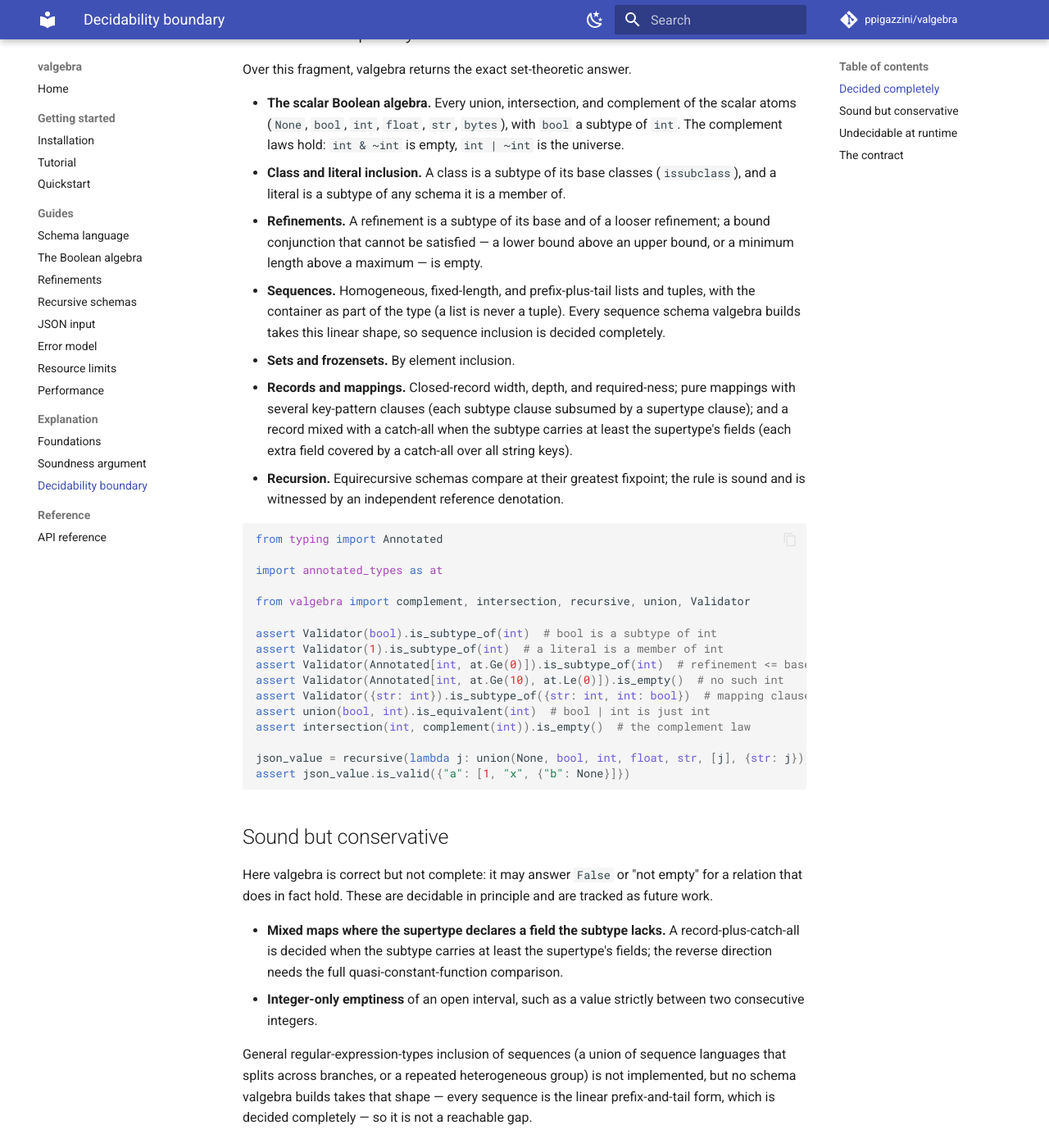
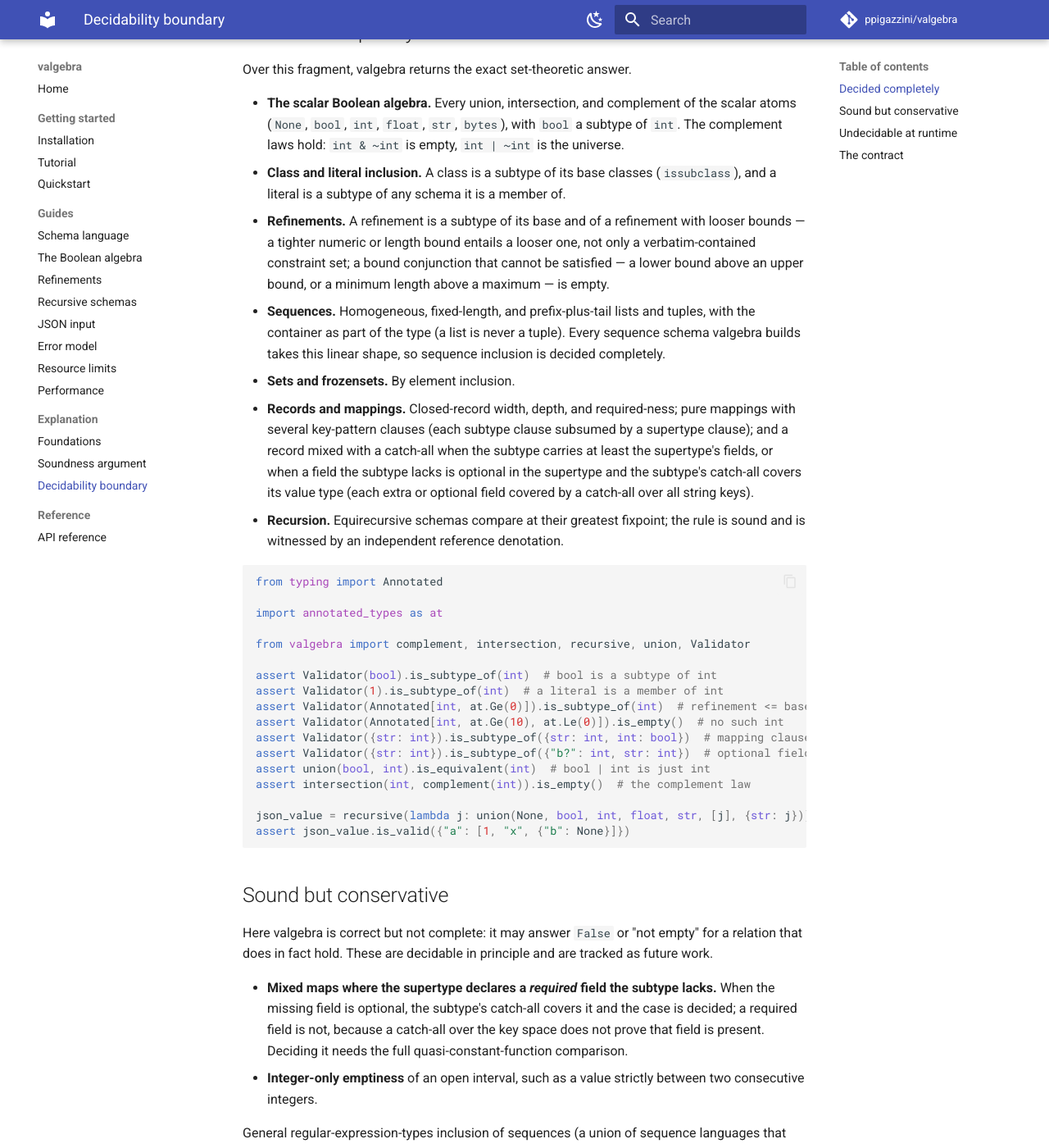
Before and after one commit to ppigazzini/valgebra, an MkDocs documentation site: the page built from docs/decidability.md, in a window 1280 px wide and 1400 px high, scrolled down 487 px. Shown: the whole window at 82% size. Built offline with MkDocs 1.6.1 and Material for MkDocs 9.7.7, drawn with Linux system fonts in a browser that asks for light colours; comment, search, counter and statistics services are not loaded.

Commit message:
docs: state the current mixed-map and refinement decidability boundary
The decidability and algebra pages record that a mixed map is decided when the
supertype's extra field is optional and the subtype's catch-all covers its
value type, leaving only a required field the subtype lacks conservative
because a catch-all over the key space does not prove the field is present.
The refinement entry states that a tighter numeric or length bound entails a
looser one, so subtyping holds by bound entailment rather than verbatim
constraint containment.

```diff
--- a/docs/decidability.md
+++ b/docs/decidability.md
@@ -24,9 +24,11 @@ Over this fragment, valgebra returns the exact set-theoretic answer.
   is the universe.
 - **Class and literal inclusion.** A class is a subtype of its base classes
   (`issubclass`), and a literal is a subtype of any schema it is a member of.
-- **Refinements.** A refinement is a subtype of its base and of a looser
-  refinement; a bound conjunction that cannot be satisfied — a lower bound above an
-  upper bound, or a minimum length above a maximum — is empty.
+- **Refinements.** A refinement is a subtype of its base and of a refinement with
+  looser bounds — a tighter numeric or length bound entails a looser one, not only
+  a verbatim-contained constraint set; a bound conjunction that cannot be satisfied
+  — a lower bound above an upper bound, or a minimum length above a maximum — is
+  empty.
 - **Sequences.** Homogeneous, fixed-length, and prefix-plus-tail lists and tuples,
   with the container as part of the type (a list is never a tuple). Every sequence
   schema valgebra builds takes this linear shape, so sequence inclusion is decided
@@ -35,8 +37,9 @@ Over this fragment, valgebra returns the exact set-theoretic answer.
 - **Records and mappings.** Closed-record width, depth, and required-ness; pure
   mappings with several key-pattern clauses (each subtype clause subsumed by a
   supertype clause); and a record mixed with a catch-all when the subtype carries
-  at least the supertype's fields (each extra field covered by a catch-all over
-  all string keys).
+  at least the supertype's fields, or when a field the subtype lacks is optional
+  in the supertype and the subtype's catch-all covers its value type (each extra
+  or optional field covered by a catch-all over all string keys).
 - **Recursion.** Equirecursive schemas compare at their greatest fixpoint; the
   rule is sound and is witnessed by an independent reference denotation.
 
@@ -52,6 +55,7 @@ assert Validator(1).is_subtype_of(int)  # a literal is a member of int
 assert Validator(Annotated[int, at.Ge(0)]).is_subtype_of(int)  # refinement <= base
 assert Validator(Annotated[int, at.Ge(10), at.Le(0)]).is_empty()  # no such int
 assert Validator({str: int}).is_subtype_of({str: int, int: bool})  # mapping clauses
+assert Validator({str: int}).is_subtype_of({"b?": int, str: int})  # optional field, catch-all covers it
 assert union(bool, int).is_equivalent(int)  # bool | int is just int
 assert intersection(int, complement(int)).is_empty()  # the complement law
 
@@ -65,10 +69,11 @@ Here valgebra is correct but not complete: it may answer `False` or "not empty"
 for a relation that does in fact hold. These are decidable in principle and are
 tracked as future work.
 
-- **Mixed maps where the supertype declares a field the subtype lacks.** A
-  record-plus-catch-all is decided when the subtype carries at least the
-  supertype's fields; the reverse direction needs the full quasi-constant-function
-  comparison.
+- **Mixed maps where the supertype declares a _required_ field the subtype
+  lacks.** When the missing field is optional, the subtype's catch-all covers it
+  and the case is decided; a required field is not, because a catch-all over the
+  key space does not prove that field is present. Deciding it needs the full
+  quasi-constant-function comparison.
 - **Integer-only emptiness** of an open interval, such as a value strictly between
   two consecutive integers.
 
```
Also changed, not shown: docs/algebra.md (+3 -2 lines).
